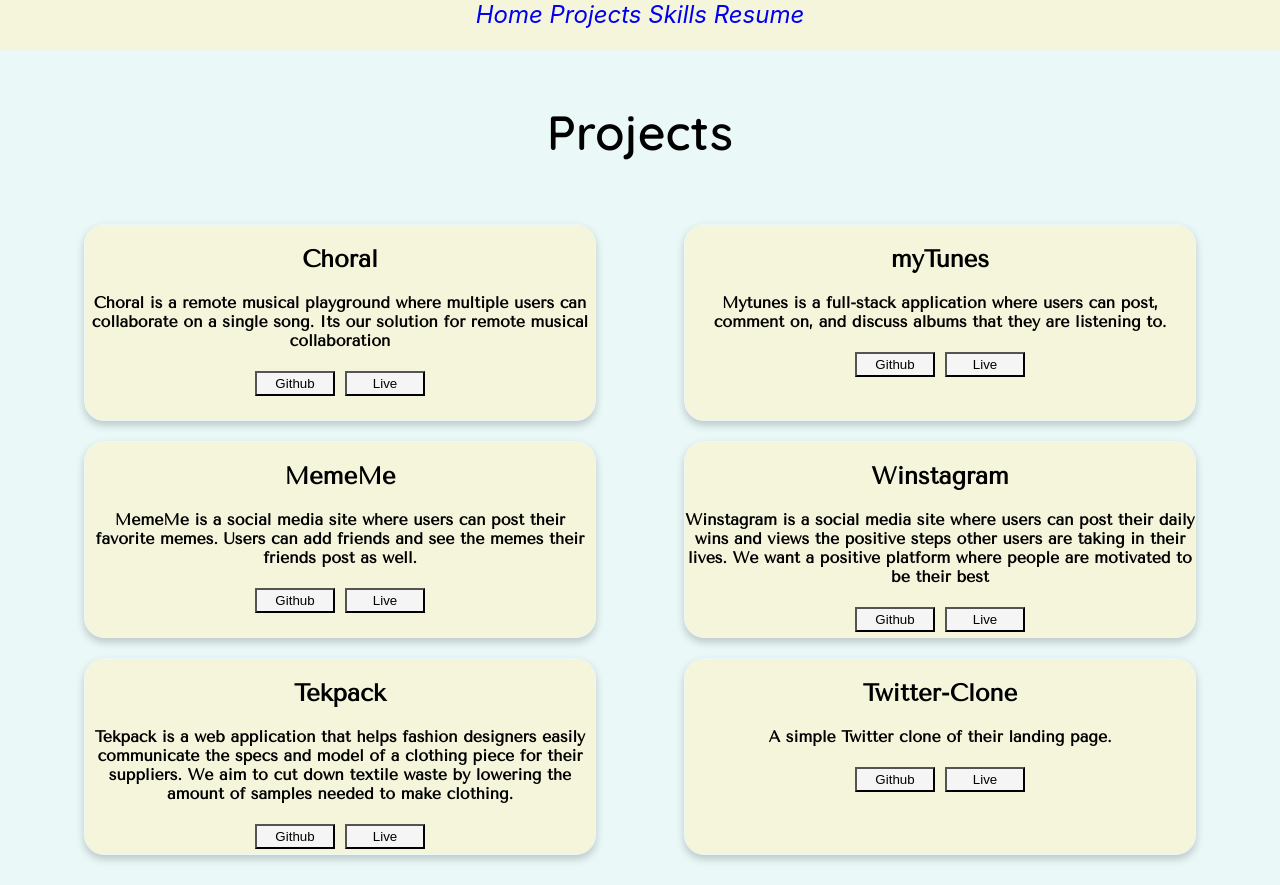
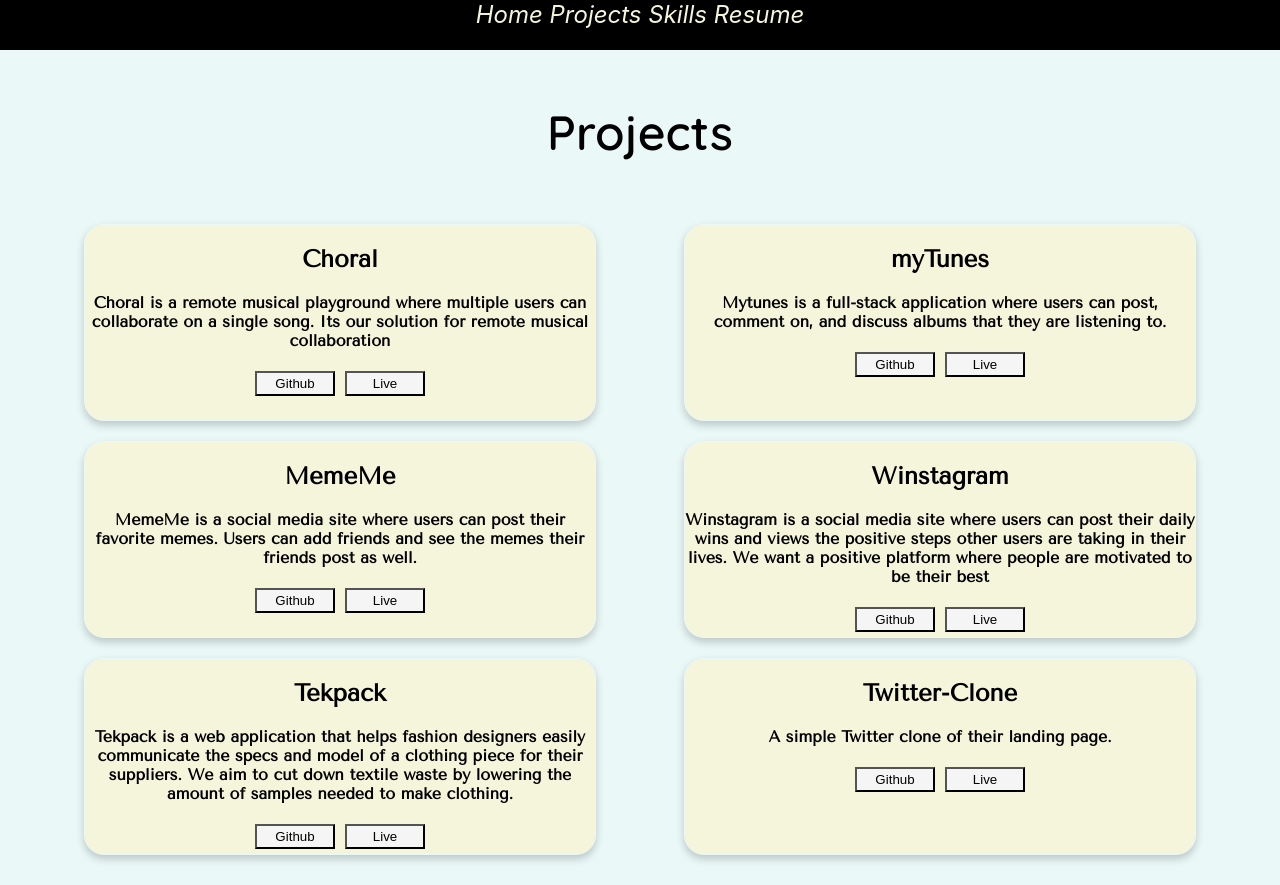
Before and after one commit to ojones311/personalwebsite, a React (Create React App) app in the folder personalwebsite/: page /projects in a window 1280 px wide. Built offline with nearby package versions, Linux system fonts and the light colour scheme.

Commit message:
made changes

```diff
--- a/personalwebsite/src/Styles/NavBar.css
+++ b/personalwebsite/src/Styles/NavBar.css
@@ -3,11 +3,11 @@
     font-size: x-large;
     height: 50px;
     width: 100%;
-    color: rgb(7, 7, 52);
-    background-color: beige;
+    background-color: black;
 }
 
 a {
     font-style: italic;
     text-decoration: none;
+    color: beige;
 }
```
